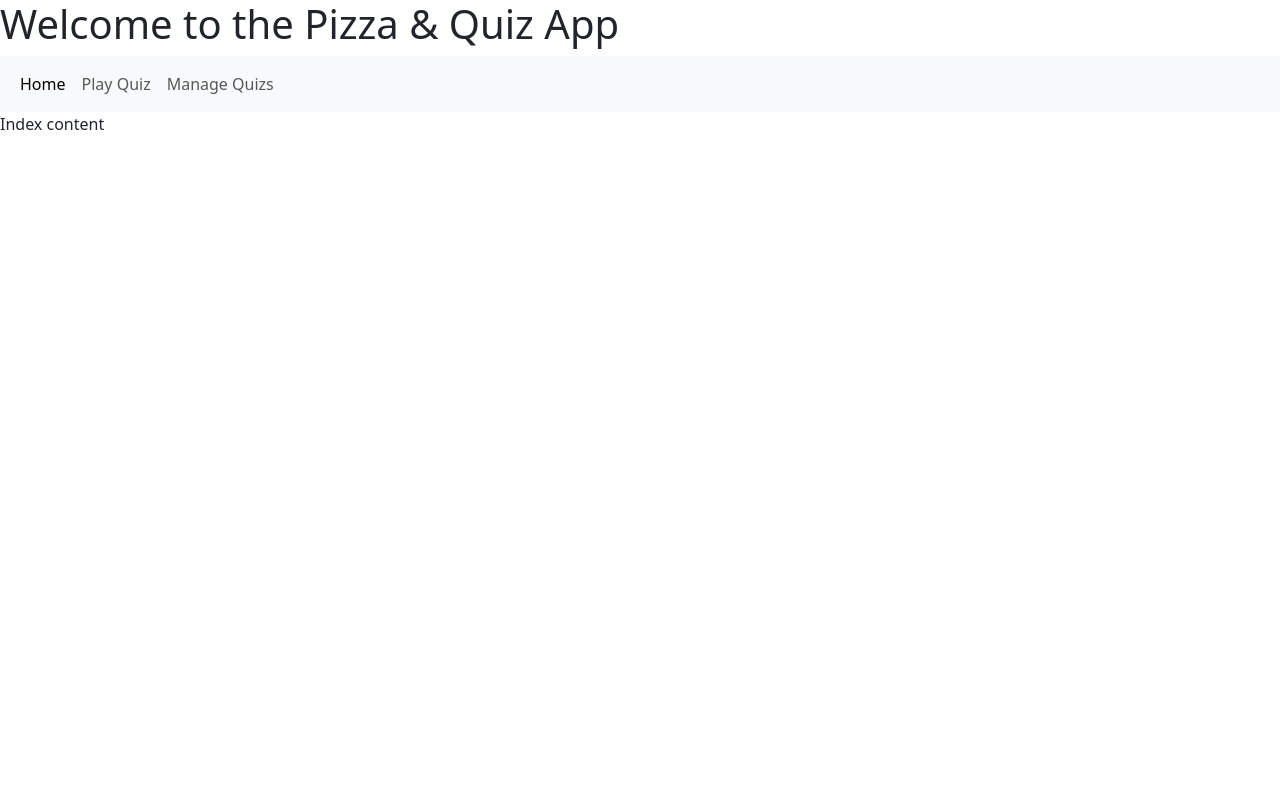
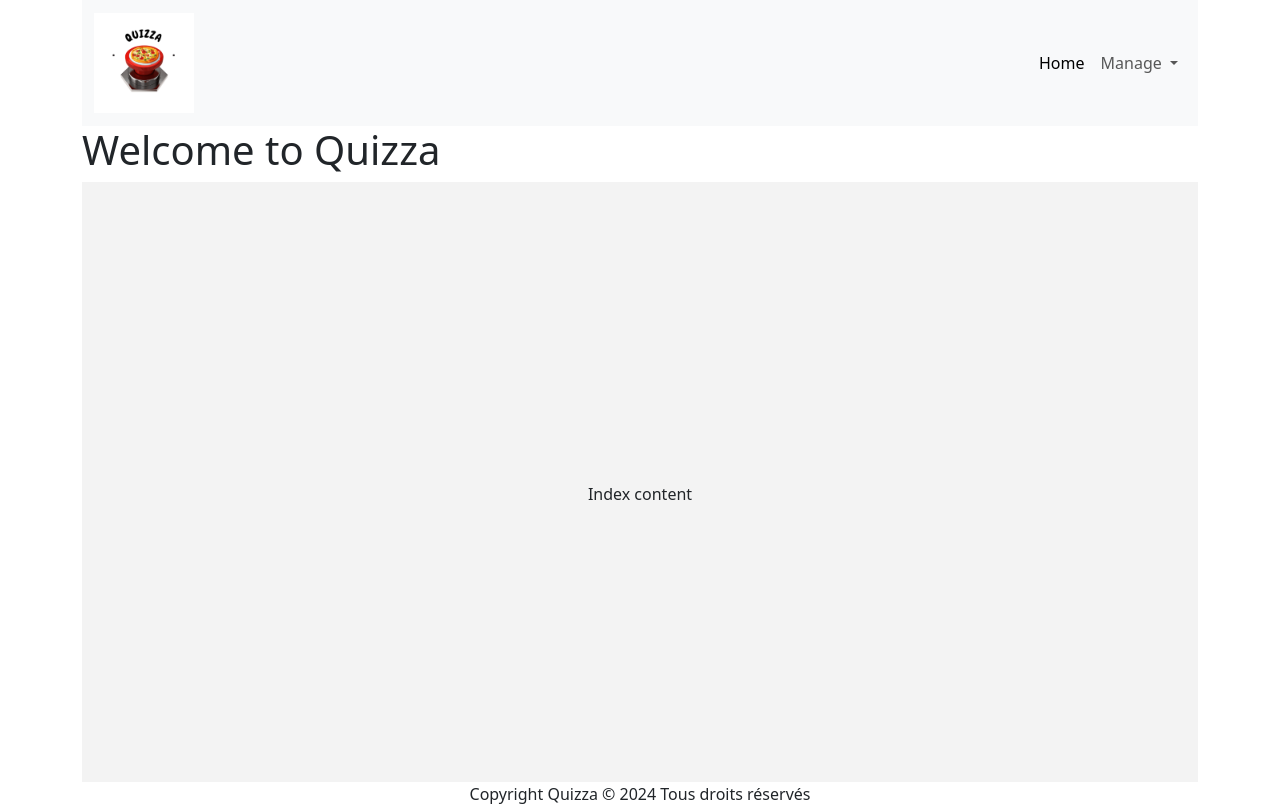
Before and after one commit to nilpa018/quizza, a PHP site: page / in a window 1280 px wide. Before the commit the page ends 130 px from the top, so only its background shows below. Run offline with PHP 8.4, Linux system fonts and the light colour scheme.

Commit message:
Finalisation Layout et intégration du logo et menu

```diff
--- a/index.php
+++ b/index.php
@@ -1,7 +1,9 @@
 <?php
 ob_start();
 ?>
+<!-- TODO remove -->
 <p>Index content</p>
+<!-- --- -->
 <?php
 $content = ob_get_clean();
 $title = "Accueil";
--- a/layout.php
+++ b/layout.php
@@ -11,25 +11,38 @@
 </head>
 
 <body>
-    <h1>Welcome to the Pizza & Quiz App</h1>
+    <div class="container-lg">
         <nav class="navbar navbar-expand-lg bg-body-tertiary">
             <div class="container-fluid">
-            <div class="collapse navbar-collapse" id="navbarNav">
+                <a class="navbar-brand" href="index.php"><img src="./asset/img/logo.png" alt="Logo de Quizza" width="100"></a>
+                <button class="navbar-toggler" type="button" data-bs-toggle="collapse" data-bs-target="#navbarNavDropdown" aria-controls="navbarNavDropdown" aria-expanded="false" aria-label="Toggle navigation">
+                    <span class="navbar-toggler-icon"></span>
+                </button>
+                <div class="collapse navbar-collapse justify-content-end" id="navbarNavDropdown">
                     <ul class="navbar-nav">
                         <li class="nav-item">
                             <a class="nav-link active" aria-current="page" href="#">Home</a>
                         </li>
-                    <li class="nav-item">
-                        <a class="nav-link" href="#">Play Quiz</a>
-                    </li>
-                    <li class="nav-item">
-                        <a class="nav-link" href="#">Manage Quizs</a>
+                        <li class="nav-item dropdown">
+                            <a class="nav-link dropdown-toggle" href="#" role="button" data-bs-toggle="dropdown" aria-expanded="false">
+                                Manage
+                            </a>
+                            <ul class="dropdown-menu">
+                                <li><a class="dropdown-item" href="quiz.php">Quiz</a></li>
+                                <li><a class="dropdown-item" href="questions.php">Questions</a></li>
+                            </ul>
                         </li>
                     </ul>
                 </div>
             </div>
         </nav>
+        <h1>Welcome to Quizza</h1>
+        <div class="container-fluid content-quiz">
             <?= $content ?>
+        </div>
+
+        <footer>Copyright Quizza © 2024 Tous droits réservés</footer>
+    </div>
     <script src="script.js"></script>
 </body>
 
--- a/style.css
+++ b/style.css
@@ -1 +1,15 @@
-body {}
+.content-quiz {
+    text-align: center;
+    width: 100%;
+    height: 600px;
+    background-color: rgb(243, 243, 243);
+
+    p {
+        position: relative;
+        top: 50%;
+    }
+}
+
+footer {
+    text-align: center;
+}
```
Lines whose indentation alone changed are shown as unchanged.
